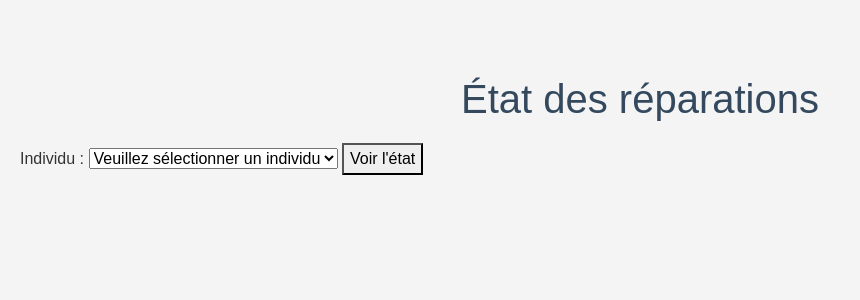
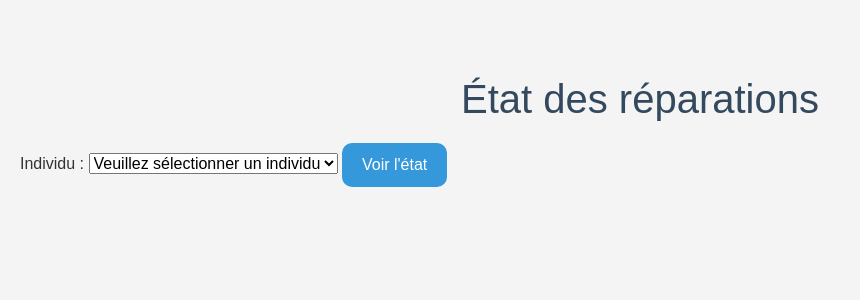
Before and after one commit to TimotheSandt/SAE1.03-1.04, a Flask app: page /reparation/etat/ in a window 1280 px wide. Shown: the part 80-380 px from the top of the page, without its empty margins (0-860 px from the left). Run offline with Flask 3, Linux system fonts and the light colour scheme; data that the repository does not hold is empty; some libraries are stand-ins or nearby versions.

Commit message:
v2 style etat_reparation

```diff
--- a/www/templates/reparation/etat_reparation.html
+++ b/www/templates/reparation/etat_reparation.html
@@ -15,12 +15,12 @@ Réparation
     <form action="/reparation/etat/" method="POST">
         <label for="selection_individus">Individu :</label>
         <select name="selection_individus" id="selection_individus" required>
-                <option value="" disabled selected hidden>Veuillez sélectionner un individu </option>
-                {% for individu in selection_individus %}
+            <option value="" disabled selected hidden>Veuillez sélectionner un individu </option>
+            {% for individu in selection_individus %}
                 <option value="{{ individu.id }}">{{ individu.nom_prenom }}</option>
-                {% endfor %}
-            </select>
-            <button type="submit">Voir l'état</button>
+            {% endfor %}
+        </select>
+        <button type="submit" class="btn">Voir l'état</button>
         </form>
 
     {% if individu and reparations %}
```
